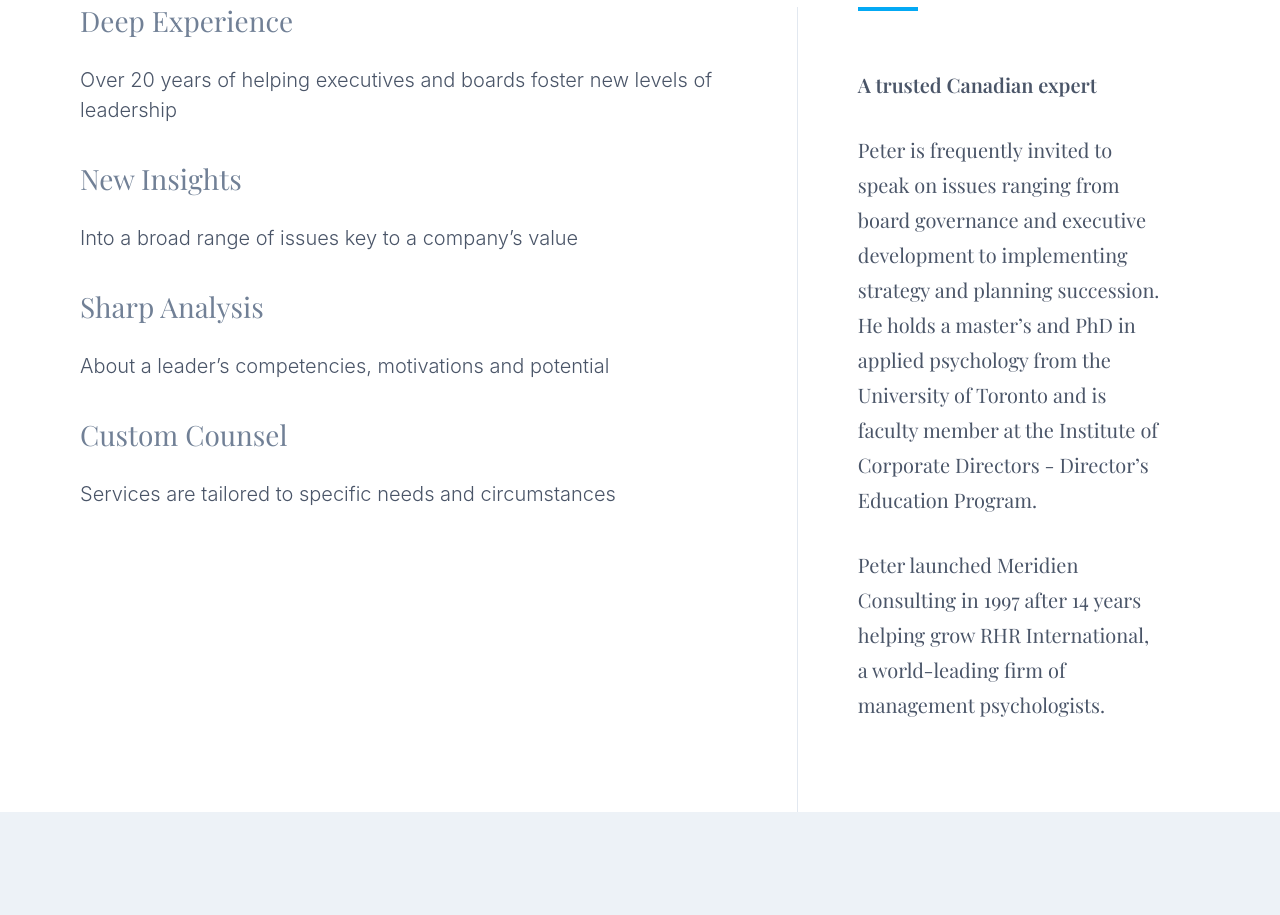
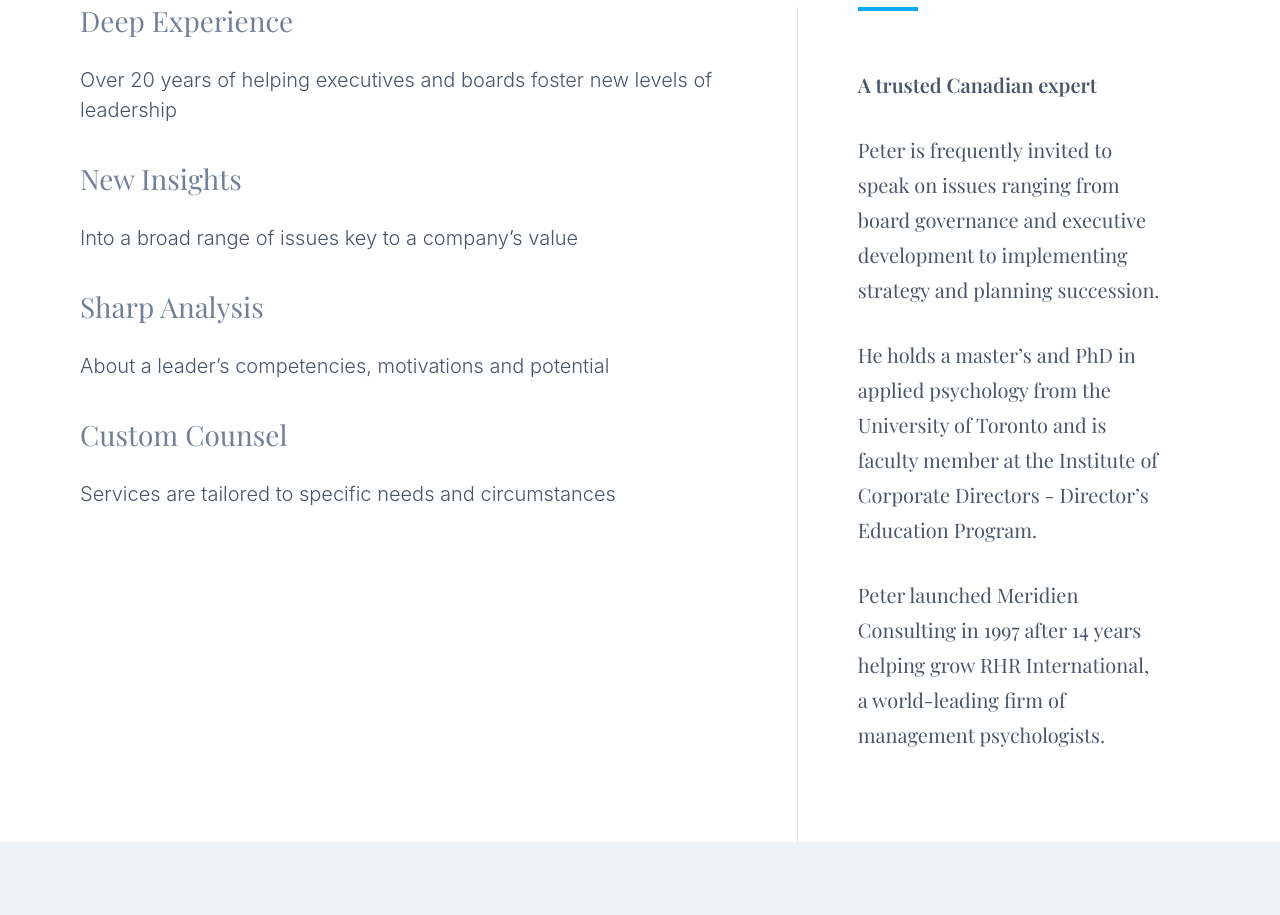
Before and after one commit to meridien-fi/meridien, a Next.js app: page / in a window 1280 px wide. Shown: the part 7980-8895 px from the top of the page. Built offline with nearby package versions, Linux system fonts and the light colour scheme; a web font is replaced by a local one.

Commit message:
about tweaks

```diff
--- a/components/about.js
+++ b/components/about.js
@@ -59,9 +59,12 @@ const About = () => (
         <p>
           Peter is frequently invited to speak on issues ranging from board
           governance and executive development to implementing strategy and
-          planning succession. He holds a master’s and PhD in applied psychology
-          from the University of Toronto and is faculty member at the Institute
-          of Corporate Directors - Director’s Education Program.
+          planning succession.
+        </p>
+        <p>
+          He holds a master’s and PhD in applied psychology from the University
+          of Toronto and is faculty member at the Institute of Corporate
+          Directors - Director’s Education Program.
         </p>
         <p>
           Peter launched Meridien Consulting in 1997 after 14 years helping grow
```
